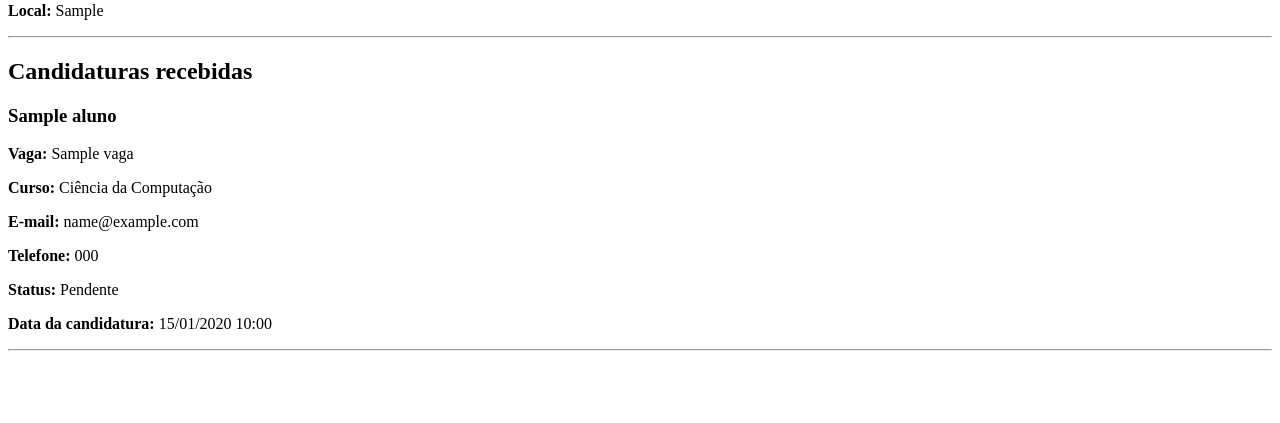
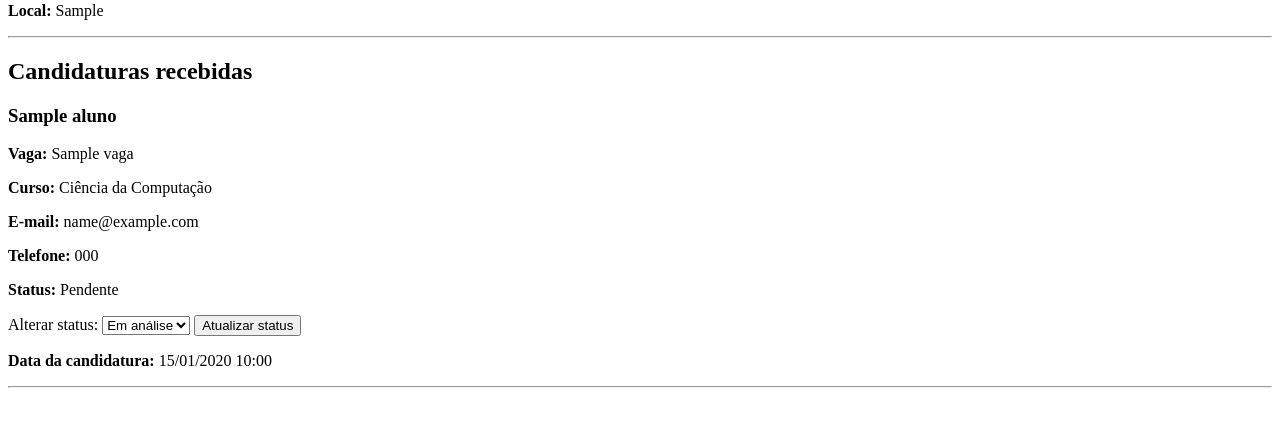
Before and after one commit to Benildomelo/plataforma_estagios, a Django app: page /area-empresa/ in a window 1280 px wide. Shown: the part 377-800 px from the top of the page. Run offline with Django 5.2, Linux system fonts and the light colour scheme; a user stored in the database is signed in; data comes from the database, SQL or seed files in the repository; tables that the repository leaves empty hold one stand-in row (values such as "Sample post").

Commit message:
controles de status

```diff
--- a/config/urls.py
+++ b/config/urls.py
@@ -11,7 +11,9 @@ from vagas.views import (
     sair,
     area_aluno,
     area_empresa,
-    criar_vaga
+    criar_vaga,
+    atualizar_candidatura
+
 )
 
 urlpatterns = [
@@ -26,5 +28,9 @@ urlpatterns = [
     path('area-aluno/', area_aluno, name='area_aluno'),
     path('area-empresa/', area_empresa, name='area_empresa'),
     path('criar-vaga/', criar_vaga, name='criar_vaga'),
+    path(
+    'candidaturas/<int:candidatura_id>/atualizar/',
+    atualizar_candidatura,
+    name='atualizar_candidatura'),
 
 ]
--- a/vagas/templates/vagas/area_empresa.html
+++ b/vagas/templates/vagas/area_empresa.html
@@ -109,6 +109,40 @@
                 {{ candidatura.get_status_display }}
                 </p>
 
+   <form method="post" action="{% url 'atualizar_candidatura' candidatura.id %}">
+    {% csrf_token %}
+
+    <label for="status-{{ candidatura.id }}">
+        Alterar status:
+    </label>
+
+    <select name="status" id="status-{{ candidatura.id }}">
+        <option value="EM_ANALISE"
+            {% if candidatura.status == 'EM_ANALISE' %}selected{% endif %}>
+            Em análise
+        </option>
+
+        <option value="APROVADA"
+            {% if candidatura.status == 'APROVADA' %}selected{% endif %}>
+            Aprovada
+        </option>
+
+        <option value="REJEITADA"
+            {% if candidatura.status == 'REJEITADA' %}selected{% endif %}>
+            Rejeitada
+        </option>
+
+        <option value="CANCELADA"
+            {% if candidatura.status == 'CANCELADA' %}selected{% endif %}>
+            Cancelada
+        </option>
+    </select>
+
+    <button type="submit">
+        Atualizar status
+    </button>
+</form>
+
                 <p>
                      <strong>Data da candidatura:</strong>
                 {{ candidatura.data_candidatura|date:"d/m/Y H:i" }}
```
